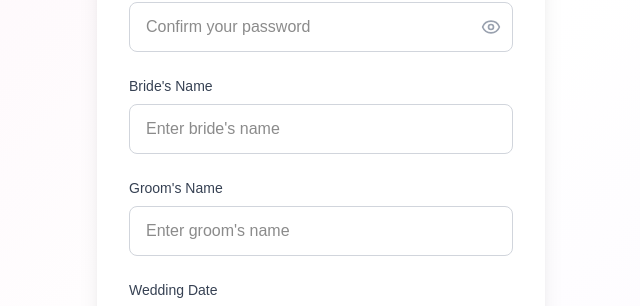
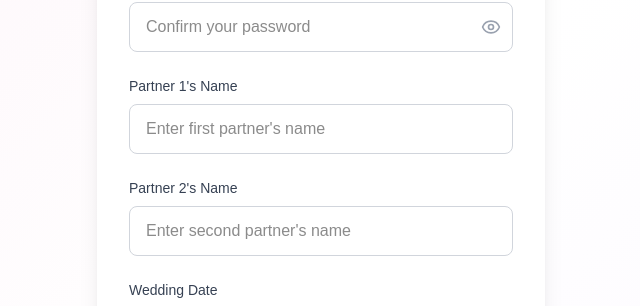
Before and after one commit to bendrumin/weddingwize, a Next.js app: page /auth/signup in a window 1280 px wide. Shown: the part 410-716 px from the top of the page, without its empty margins (319-959 px from the left). Built offline with nearby package versions, Linux system fonts and the light colour scheme; no server answers.

Commit message:
Adding updatednpm run update-gender-neutral  forms for genders

```diff
--- /dev/null
+++ b/scripts/update-gender-neutral.js
@@ -0,0 +1,33 @@
+#!/usr/bin/env node
+
+const fs = require('fs');
+const path = require('path');
+
+console.log('🌈 WeddingWise AI - Gender-Neutral Schema Update');
+console.log('');
+
+// Read the update script
+const updatePath = path.join(process.cwd(), 'update-schema-gender-neutral.sql');
+const updateScript = fs.readFileSync(updatePath, 'utf8');
+
+console.log('📋 Schema Update Instructions:');
+console.log('');
+console.log('1. Go to your Supabase Dashboard: https://supabase.com/dashboard');
+console.log('2. Select your project: bddgekliulqsfhinsnpn');
+console.log('3. Navigate to "SQL Editor" in the left sidebar');
+console.log('4. Click "New Query"');
+console.log('5. Copy and paste the following ALTER TABLE script:');
+console.log('');
+console.log('─'.repeat(80));
+console.log(updateScript);
+console.log('─'.repeat(80));
+console.log('');
+console.log('6. Click "Run" to execute the schema update');
+console.log('');
+console.log('✅ This will update your existing tables:');
+console.log('   - bride_name → partner1_name');
+console.log('   - groom_name → partner2_name');
+console.log('');
+console.log('🔍 After running, verify the changes with the SELECT query at the end');
+console.log('');
+console.log('🚀 Your app will now be fully gender-inclusive!');
--- a/src/app/auth/signup/page.tsx
+++ b/src/app/auth/signup/page.tsx
@@ -11,8 +11,8 @@ export default function SignUpPage() {
     email: '',
     password: '',
     confirmPassword: '',
-    brideName: '',
-    groomName: '',
+    partner1Name: '',
+    partner2Name: '',
     weddingDate: '',
     budget: '',
     guestCount: '',
@@ -50,8 +50,8 @@ export default function SignUpPage() {
 
     try {
       const { error } = await signUp(formData.email, formData.password, {
-        bride_name: formData.brideName,
-        groom_name: formData.groomName,
+        partner1_name: formData.partner1Name,
+        partner2_name: formData.partner2Name,
         wedding_date: new Date(formData.weddingDate),
         total_budget: parseInt(formData.budget),
         guest_count: parseInt(formData.guestCount),
@@ -195,37 +195,37 @@ export default function SignUpPage() {
               </div>
             </div>
 
-            {/* Bride Name */}
+            {/* Partner 1 Name */}
             <div>
-              <label htmlFor="brideName" className="block text-sm font-medium text-gray-700 mb-2">
-                Bride's Name
+              <label htmlFor="partner1Name" className="block text-sm font-medium text-gray-700 mb-2">
+                Partner 1's Name
               </label>
               <input
                 type="text"
-                id="brideName"
-                name="brideName"
-                value={formData.brideName}
+                id="partner1Name"
+                name="partner1Name"
+                value={formData.partner1Name}
                 onChange={handleInputChange}
                 required
                 className="w-full px-4 py-3 border border-gray-300 rounded-lg focus:ring-2 focus:ring-pink-500 focus:border-transparent"
-                placeholder="Enter bride's name"
+                placeholder="Enter first partner's name"
               />
             </div>
 
-            {/* Groom Name */}
+            {/* Partner 2 Name */}
             <div>
-              <label htmlFor="groomName" className="block text-sm font-medium text-gray-700 mb-2">
-                Groom's Name
+              <label htmlFor="partner2Name" className="block text-sm font-medium text-gray-700 mb-2">
+                Partner 2's Name
               </label>
               <input
                 type="text"
-                id="groomName"
-                name="groomName"
-                value={formData.groomName}
+                id="partner2Name"
+                name="partner2Name"
+                value={formData.partner2Name}
                 onChange={handleInputChange}
                 required
                 className="w-full px-4 py-3 border border-gray-300 rounded-lg focus:ring-2 focus:ring-pink-500 focus:border-transparent"
-                placeholder="Enter groom's name"
+                placeholder="Enter second partner's name"
               />
             </div>
 
--- a/src/app/dashboard/page.tsx
+++ b/src/app/dashboard/page.tsx
@@ -79,8 +79,8 @@ export default function DashboardPage() {
         {/* Welcome Section */}
         <div className="mb-8">
           <h1 className="text-3xl font-bold text-gray-900 mb-2">
-            Welcome back, {profile.bride_name && profile.groom_name
-              ? `${profile.bride_name} & ${profile.groom_name}`
+            Welcome back, {profile.partner1_name && profile.partner2_name
+              ? `${profile.partner1_name} & ${profile.partner2_name}`
               : 'Couple'}!
           </h1>
           <p className="text-gray-600">
--- a/src/app/page.tsx
+++ b/src/app/page.tsx
@@ -68,7 +68,7 @@ export default function Home() {
 
           <p className="text-xl text-gray-600 mb-8 max-w-3xl mx-auto leading-relaxed">
             The most intelligent wedding planning platform that combines real-time vendor data
-            with AI optimization to create your dream wedding within budget.
+            with AI optimization to create your dream wedding within budget. Perfect for all couples.
           </p>
 
           <div className="flex flex-col sm:flex-row gap-4 justify-center items-center">
@@ -178,6 +178,7 @@ export default function Home() {
           </h2>
           <p className="text-xl text-pink-100 mb-8">
             Join thousands of couples who have already discovered the power of AI-driven wedding planning.
+            Inclusive and welcoming to all.
           </p>
           <Link
             href="/auth/signup"
```
Also changed, not shown: src/lib/supabase.ts (+6 -6 lines), src/types/index.ts (+4 -4 lines), 2 other files (tests, documents, lock files or other folders).
